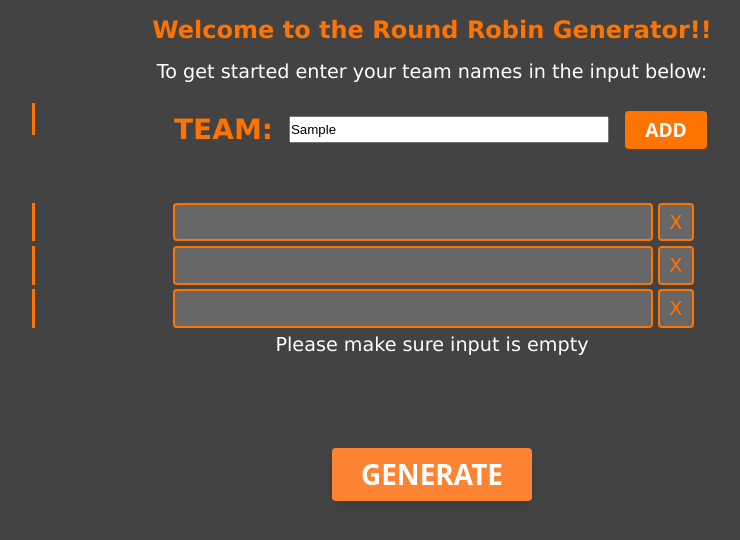
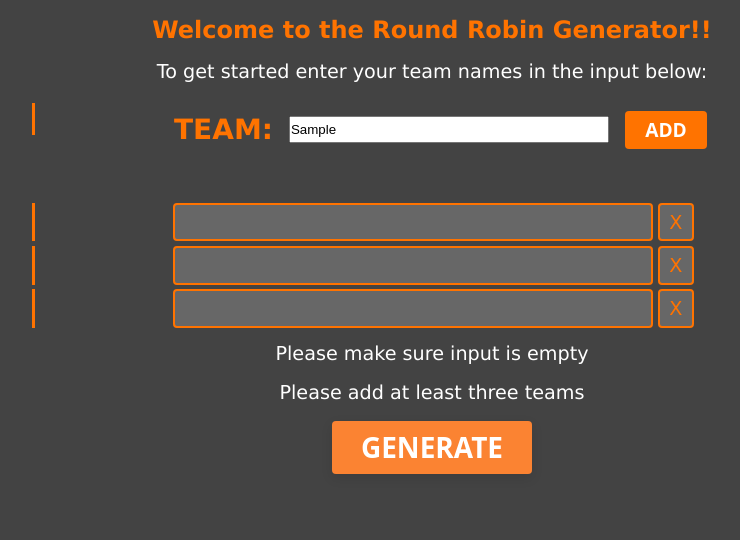
Before and after one commit to seanscott95/Tournament-Generator, a React (Vite) app: page / in a window 1280 px wide. Both pictures are taken after typing "Sample" into the empty fields and a click on the button "GENERATE". Shown: the top 540 px of the page, without its empty margins (208-948 px from the left). Built offline with nearby package versions, Linux system fonts and the light colour scheme.

Commit message:
removed margin top from generate button, gave the error message a min height so when it appears the generate button doesnt move

```diff
--- a/src/components/Generator.jsx
+++ b/src/components/Generator.jsx
@@ -22,7 +22,7 @@ const Generator = () => {
             }, 3000);
             return;
         }
-        if (teamNames.length <= 2) {
+        if (teamNames.filter(item => item !== null).length <= 2) {
             setMessage(true);
             setTimeout(() => {
                 setMessage(false);
@@ -54,8 +54,8 @@ const Generator = () => {
             </section>
             <section>
                 <ul>
-                    {teamNames && teamNames.map((team) => {
-                        return <li className="teamAdded leftBorder">
+                    {teamNames && teamNames.map((team, index) => {
+                        return <li className="teamAdded leftBorder" key={team + index}>
                             <div className='teamNameText'>
                                 <p>{team}</p>
                             </div>
@@ -69,14 +69,14 @@ const Generator = () => {
                         </li>
                     })}
                 </ul>
+            </section>
+            <section>
                 <div className='errorMessage'>
-                    {message && teamNames.length <= 2 &&
-                        <p>Please add at least three teams</p>}
                     {message && teamNameInput !== '' &&
                         <p>Please make sure input is empty</p>}
+                    {message && teamNames.filter(item => item !== null).length <= 2 &&
+                        <p>Please add at least three teams</p>}
                 </div>
-            </section>
-            <section>
                 <div className="inputGroup">
                     <button className='generateBtn' onClick={handleGenerateButton}>GENERATE</button>
                 </div>
--- a/src/hooks/useGenerator.jsx
+++ b/src/hooks/useGenerator.jsx
@@ -18,7 +18,7 @@ const useGenerator = () => {
 
             if (count < 3) {
                 let diff = 3 - count;
-                console.log('diff', diff)
+
                 if (diff === 3) {
                     setTeamNames([teamNameInput, null, null]);
                 };
--- a/src/index.css
+++ b/src/index.css
@@ -53,9 +53,12 @@ body {
 }
 .generatorContainer .errorMessage {
   display: flex;
+  flex-direction: column;
+  gap: 1em;
   justify-content: center;
   align-items: center;
   color: #fff;
+  min-height: 5em;
 }
 .generatorContainer .inputGroup {
   display: flex;
@@ -107,7 +110,6 @@ body {
 }
 .generatorContainer .inputGroup button.generateBtn {
   font-size: clamp(0.7rem, 4vw + 0.5rem, 1.75rem);
-  margin-top: 3em;
 }
 .generatorContainer ul {
   margin-top: 4em;
--- a/src/index.scss
+++ b/src/index.scss
@@ -106,9 +106,12 @@ body {
 
   .errorMessage {
     display: flex;
+    flex-direction: column;
+    gap: 1em;
     justify-content: center;
     align-items: center;
     color: #fff;
+    min-height: 5em;
   }
 
   .inputGroup {
@@ -140,7 +143,6 @@ body {
     }
     button.generateBtn {
       font-size: $h2FontSize;
-      margin-top: 3em;
     }
   }
 
```
Also changed, not shown: 1 other file (tests, documents, lock files or other folders).
